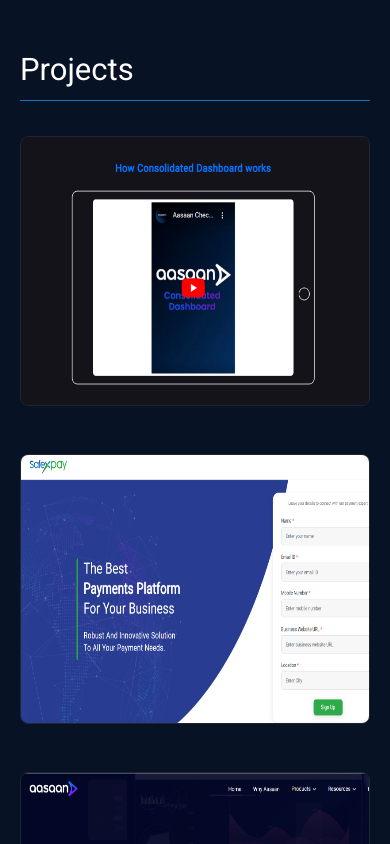
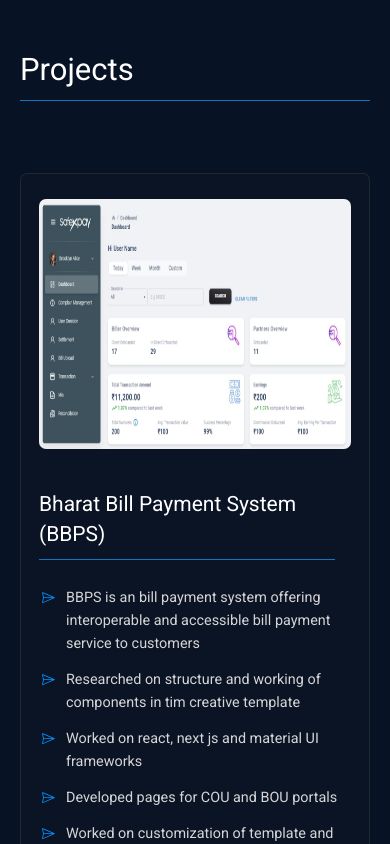
Before and after one commit to pratik1243/portfolio-app, a Next.js app: page / in a window 390 px wide. Shown: the part 3860-4704 px from the top of the page. Built offline with nearby package versions, Linux system fonts and the light colour scheme.

Commit message:
project sec changes in portfolio

```diff
--- a/assets/style/main.css
+++ b/assets/style/main.css
@@ -829,7 +829,6 @@
 .project-sec .project-head-txt {
   font-size: 42px;
   color: #fff;
-  margin-bottom: 35px;
   border-bottom: 1.6px solid #1275be;
   padding-bottom: 12px;
 }
@@ -884,18 +883,18 @@
 .project-sec .projects-cards-sec a .projects-card img:hover {
   transform: scale(1.1);
 }
-.project-sec .project-details-sec {
-  margin-top: 40px;
-}
 .project-sec .project-details-sec .project-details-card {
   background-color: rgba(18, 27, 42, 0.4);
   padding: 35px 23px;
-  margin-top: 50px;
+  margin-top: 44px;
   border-radius: 7px;
   border: 1px solid rgba(63, 63, 63, 0.4705882353);
   transition: all 0.5s;
   max-width: 1200px;
   opacity: 0;
+}
+.project-sec .project-details-sec .project-details-card.card-bg1 {
+  animation-delay: 0.3s !important;
 }
 .project-sec .project-details-sec .project-details-card.anim-project-cards {
   animation: 0.5s animateProjectCards linear infinite;
@@ -1134,14 +1133,14 @@
   .work-sec .work-head-txt {
     font-size: 31px;
   }
+  .about-sec {
+    margin-top: 80px;
+  }
   .about-sec .about-head-txt {
     font-size: 31px;
   }
   .project-sec .project-head-txt {
     font-size: 31px;
-  }
-  .about-sec {
-    margin-top: 80px;
   }
   .contact-sec .contact-head-txt {
     margin-bottom: 35px;
@@ -1225,6 +1224,9 @@
   .project-sec .projects-cards-sec a .projects-card {
     height: 270px;
   }
+  .contact-sec {
+    margin-top: 80px;
+  }
   .contact-sec .contact-list-sec .inner-contact-list .contact-txt-sec span {
     margin-top: 6px;
   }
--- a/assets/style/main.scss
+++ b/assets/style/main.scss
@@ -488,7 +488,7 @@
   .project-head-txt {
     font-size: 42px;
     color: $base-white-color;
-    margin-bottom: 35px;
+    //margin-bottom: 35px;
     border-bottom: 1.6px solid #1275be;
     padding-bottom: 12px;
   }
@@ -562,17 +562,19 @@
   }
 
   .project-details-sec {
-    margin-top: 40px;
-
     .project-details-card {
       background-color: #121b2a66;
       padding: 35px 23px;
-      margin-top: 50px;
+      margin-top: 44px;
       border-radius: 7px;
       border: 1px solid #3f3f3f78;
       transition: all 0.5s;
       max-width: 1200px;
       opacity: 0;
+
+      &.card-bg1 {
+        animation-delay: 0.3s !important;
+      }
 
       &.anim-project-cards {
         @include portfolioAnimation(
@@ -860,6 +862,7 @@
   }
 
   .about-sec {
+    margin-top: 80px;
     .about-head-txt {
       font-size: 31px;
     }
@@ -869,10 +872,6 @@
     .project-head-txt {
       font-size: 31px;
     }
-  }
-
-  .about-sec {
-    margin-top: 80px;
   }
 
   .contact-sec {
@@ -994,6 +993,7 @@
   }
 
   .contact-sec {
+    margin-top: 80px;
     .contact-list-sec {
       .inner-contact-list {
         .contact-txt-sec {
--- a/components/Header.js
+++ b/components/Header.js
@@ -4,8 +4,8 @@
 const Header = ({
   navBg,
   openSidebar,
-  switchTheme,
-  theme,
+  // switchTheme,
+  // theme,
   scrollSection,
   activeSection
 }) => {
--- a/components/Projects.js
+++ b/components/Projects.js
@@ -2,22 +2,22 @@
 import Image from "next/image";
 import projectImg1 from "../assets/images/project-snap-1.png";
 import projectImg2 from "../assets/images/project-snap-2.png";
-import projectImg3 from "../assets/images/project-snap-3.png";
 import projectImg4 from "../assets/images/pac-game-image.png";
 import projectImg5 from "../assets/images/project-snap-5.png";
 import projectImg6 from "../assets/images/project-snap-6.png";
+//import projectImg3 from "../assets/images/project-snap-3.png";
 // import ebookImg from "../assets/images/ebook-img.png";
 // import partnerProgramImg from "../assets/images/partner-program-screenshot.png";
-import consolidatedPageImg from "../assets/images/consolidate-page-screenshot.png";
-import consolidatedPageImg2 from "../assets/images/consolidate-page2-screenshot.png";
+// import consolidatedPageImg from "../assets/images/consolidate-page-screenshot.png";
+// import consolidatedPageImg2 from "../assets/images/consolidate-page2-screenshot.png";
+// import formBuilderImg from "../assets/images/form-builder-page-screeenshot.jpg";
+// import apixSafexImg from "../assets/images/apix-img.png";
+// import neoBankPortalImg from "../assets/images/neo-portal-screen.jpg";
 import platformSafexImg from "../assets/images/platform-safexpay-img.png";
 import dmoInternational from "../assets/images/dmo-international.png";
 import pgPortalImg from "../assets/images/pg-portal-img.jpeg";
-// import apixSafexImg from "../assets/images/apix-img.png";
 import bbpsPortalImg from "../assets/images/bbps-portal-screenshot.jpg";
-// import formBuilderImg from "../assets/images/form-builder-page-screeenshot.jpg";
 import adPayImg from "../assets/images/ad-pay-screenshot.jpg";
-// import neoBankPortalImg from "../assets/images/neo-portal-screen.jpg";
 import aasaanPortalImg from "../assets/images/aasaan-screenshot.jpg";
 import { Container, Row, Col } from "react-bootstrap";
 
@@ -43,11 +43,11 @@
             <h1 className="project-head-txt">Projects</h1>
           </Col>
 
-          <Col lg={12} md={12} sm={12} xs={12}>
+          {/* <Col lg={12} md={12} sm={12} xs={12}>
             <div className="projects-cards-sec">
-              {/* <h4>live Projects</h4> */}
+              <h4>live Projects</h4>
               <Row>
-                {/* <Col lg={4} md={4} sm={6} xs={12}>
+                <Col lg={4} md={4} sm={6} xs={12}>
                   <a
                     href="https://www.aasaancheckout.com/ebook/"
                     target="_blank"
@@ -83,7 +83,7 @@
                       />
                     </div>{" "}
                   </a>
-                </Col> */}
+                </Col>
                 <Col lg={4} md={4} sm={6} xs={12}>
                   <a
                     href="https://aasaancheckout.com/consolidated-dashboard/"
@@ -151,7 +151,7 @@
                   </a>
                 </Col>
 
-                {/* <Col lg={4} md={4} sm={6} xs={12}>
+                <Col lg={4} md={4} sm={6} xs={12}>
                   <a
                     href="https://aasaancheckout.com/partner-program/"
                     target="_blank"
@@ -170,17 +170,17 @@
                       />
                     </div>{" "}
                   </a>
-                </Col> */}
+                </Col>
               </Row>
             </div>
-          </Col>
+          </Col> */}
 
           <Col lg={12} md={12} sm={12} xs={12}>
             <div className="project-details-sec">
               <Row>
                 <Col lg={12} md={12} sm={12} xs={12}>
                   <div
-                    className={`project-details-card ${
+                    className={`project-details-card card-bg1 ${
                       animateTrigger4 ? "anim-project-cards" : ""
                     }`}
                     id="project-detail1"
@@ -540,7 +540,7 @@
                 </Col>
                 <Col lg={4} md={4} sm={6} xs={12}>
                   <a
-                    href="https://pratik1243.github.io/layout.github.io/"
+                    href="https://safexpay.com/get-a-payment-platform/"
                     target="_blank"
                   >
                     {" "}
@@ -550,10 +550,10 @@
                       }`}
                     >
                       <Image
-                        src={projectImg3}
+                        src={platformSafexImg}
                         alt="card-img"
                         objectFit="cover"
-                        style={{ height: "100%", width: "600px" }}
+                        style={{ height: "100%", width: "120%" }}
                       />
                     </div>{" "}
                   </a>
@@ -633,7 +633,7 @@
                         src={projectImg4}
                         alt="card-img"
                         objectFit="cover"
-                        style={{ height: "105%", width: "110%" }}
+                        style={{ height: "100%", width: "100%" }}
                       />
                     </div>{" "}
                   </a>
--- a/components/Sidebar.js
+++ b/components/Sidebar.js
@@ -3,8 +3,8 @@
 const Sidebar = ({
   open,
   closeSidebar,
-  theme,
-  switchTheme,
+  // theme,
+  // switchTheme,
   scrollSection,
   activeSection,
 }) => {
--- a/src/app/page.js
+++ b/src/app/page.js
@@ -88,7 +88,7 @@
       setTrigger3(true);
     }
 
-    if (window.innerHeight - elementPosition5 > 168) {
+    if (window.innerHeight - elementPosition5 > 130) {
       setTrigger4(true);
     }
 
@@ -117,15 +117,15 @@
     }
   };
 
-  const switchTheme = () => {
-    setOpen(false);
+  // const switchTheme = () => {
+  //   setOpen(false);
 
-    if (theme == "dark") {
-      setTheme("light");
-    } else {
-      setTheme("dark");
-    }
-  };
+  //   // if (theme == "dark") {
+  //   //   setTheme("light");
+  //   // } else {
+  //   //   setTheme("dark");
+  //   // }
+  // };
 
   const handleScrollNav = () => {
     if (window.pageYOffset > 60) {
@@ -356,7 +356,7 @@
           <Header
             navBg={navBg}
             theme={theme}
-            switchTheme={switchTheme}
+            //switchTheme={switchTheme}
             activeSection={activeSection}
             openSidebar={openSidebar}
             scrollSection={scrollSection}
@@ -364,7 +364,7 @@
           <Sidebar
             open={open}
             theme={theme}
-            switchTheme={switchTheme}
+            //switchTheme={switchTheme}
             activeSection={activeSection}
             closeSidebar={closeSidebar}
             scrollSection={scrollSection}
```
Also changed, not shown: 1 other file (tests, documents, lock files or other folders).
